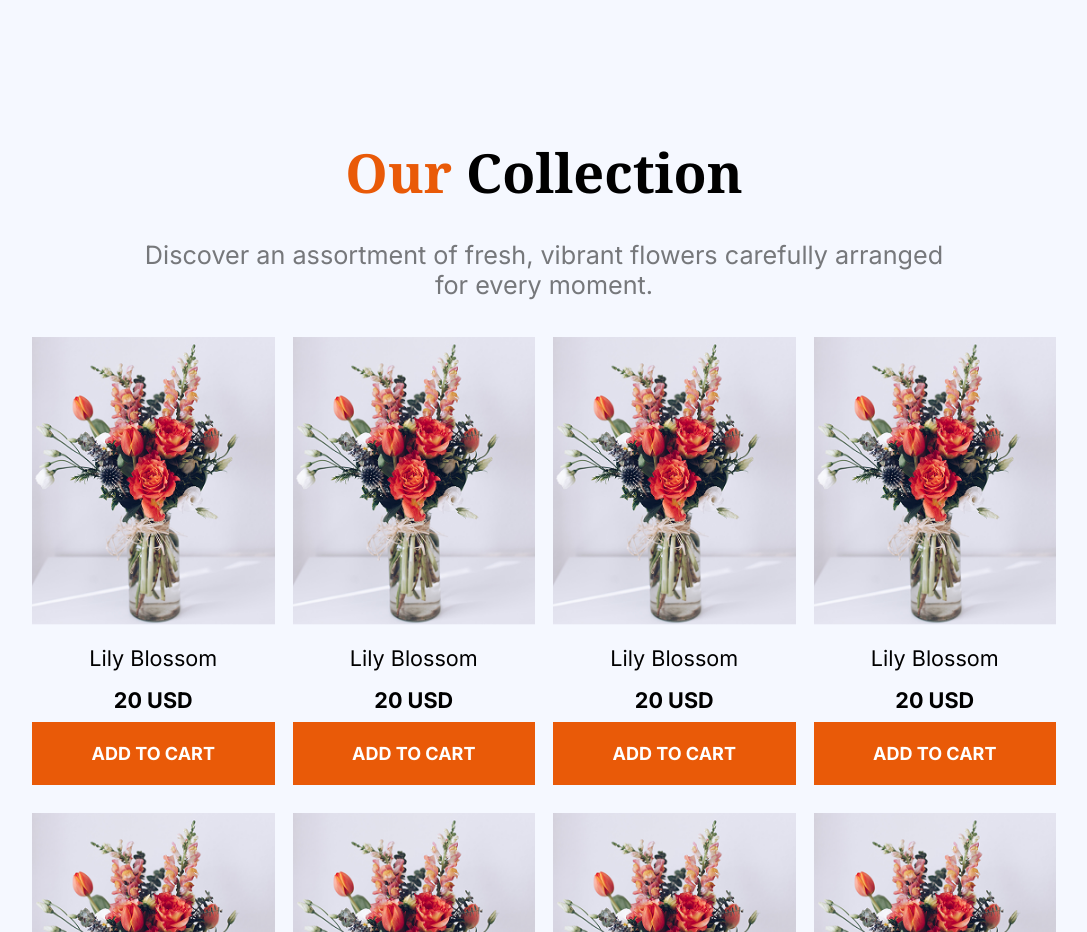
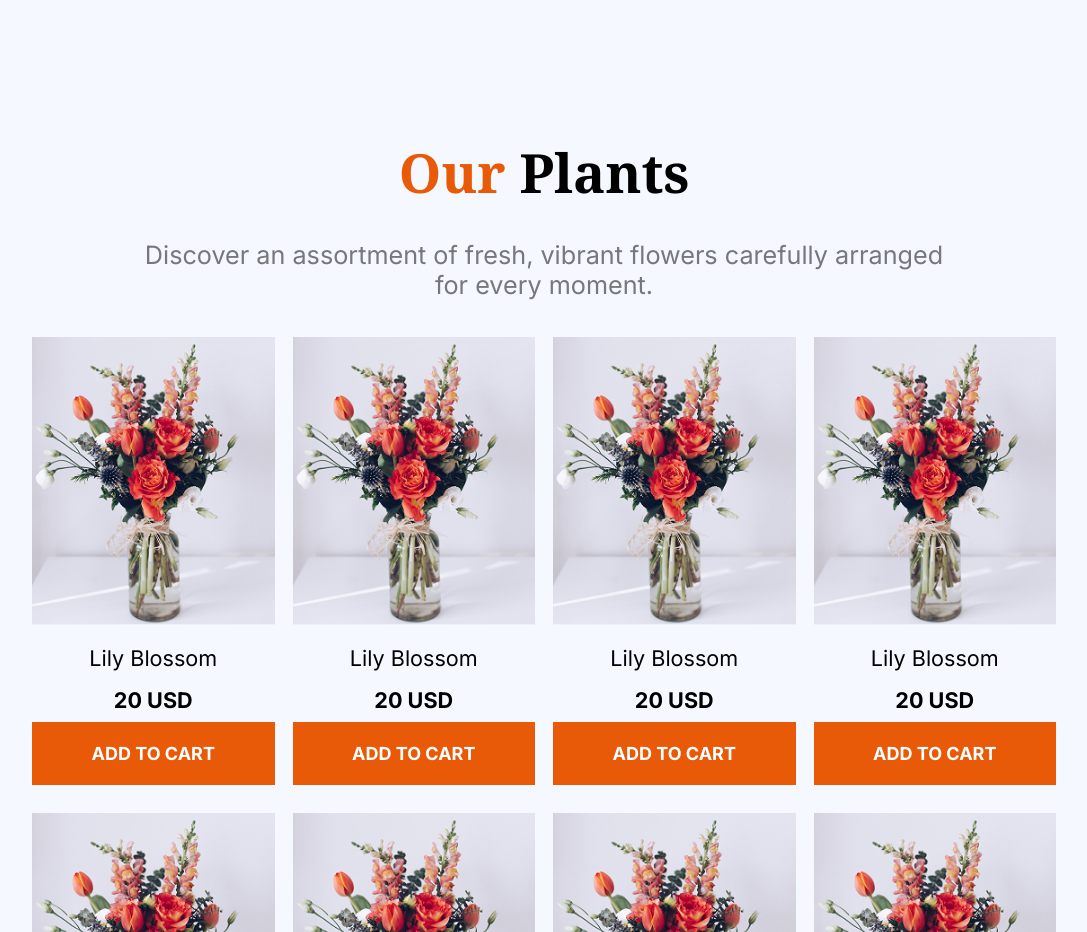
Before and after one commit to nayeemkhan000/Faugei-Fresh-Flower-Shop-Website, a plain HTML site: page index.html in a window 1280 px wide. Shown: the part 840-1772 px from the top of the page, without its empty margins (96-1183 px from the left). Drawn offline with nearby package versions, Linux system fonts and the light colour scheme.

```diff
--- a/index.html
+++ b/index.html
@@ -53,7 +53,7 @@
         <!-- Products Section -->
         <section class="plants each-section mid-80">
           <div class="plants-header mid-80">
-            <h2><span class="h2 primary-color">Our</span> Collection</h2>
+            <h2><span class="h2 primary-color">Our</span> Plants</h2>
             <p>
               Discover an assortment of fresh, vibrant flowers carefully arranged for every moment.
             </p>
```
